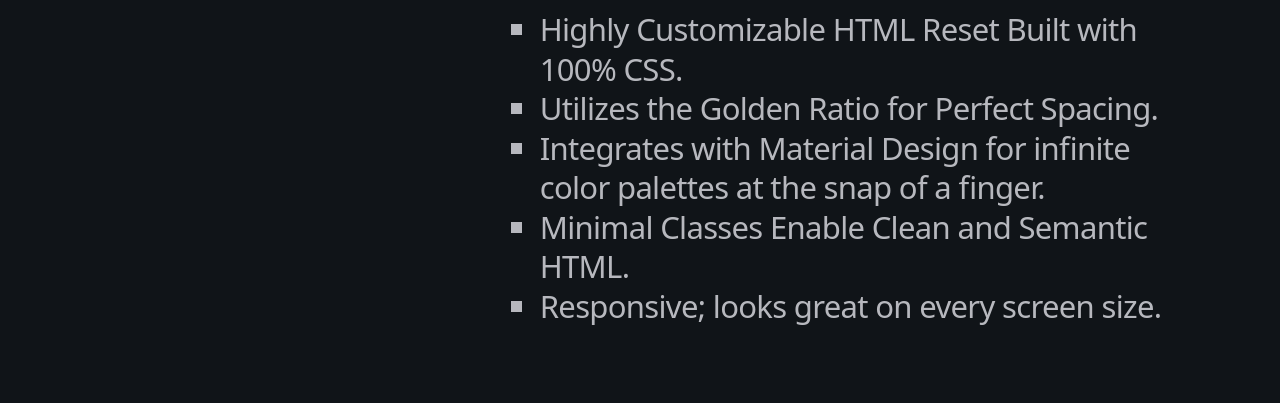
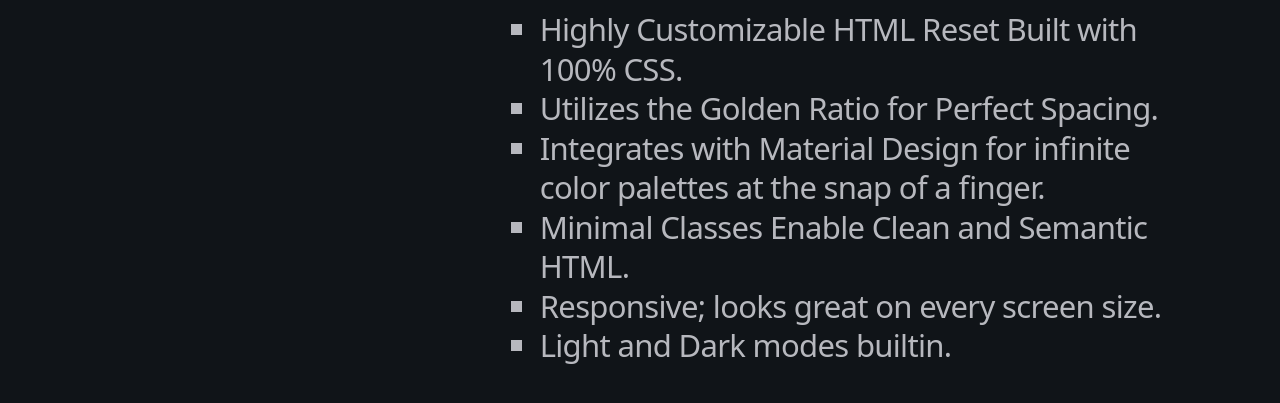
Before and after one commit to JDRadatti/kiss-css.com, a website built with Vite: page kiss-css-website/index.html in a window 1280 px wide. Shown: the part 455-858 px from the top of the page. Built offline with nearby package versions, Linux system fonts and the light colour scheme.

Commit message:
Add li to index.html

```diff
--- a/kiss-css-website/index.html
+++ b/kiss-css-website/index.html
@@ -26,6 +26,7 @@
                     <li>Integrates with Material Design for infinite color palettes at the snap of a finger.</li>
                     <li>Minimal Classes Enable Clean and Semantic HTML.</li>
                     <li>Responsive; looks great on every screen size.</li>
+                    <li>Light and Dark modes builtin.</li>
                 </ul>
             </div>
         </hgroup>
```
